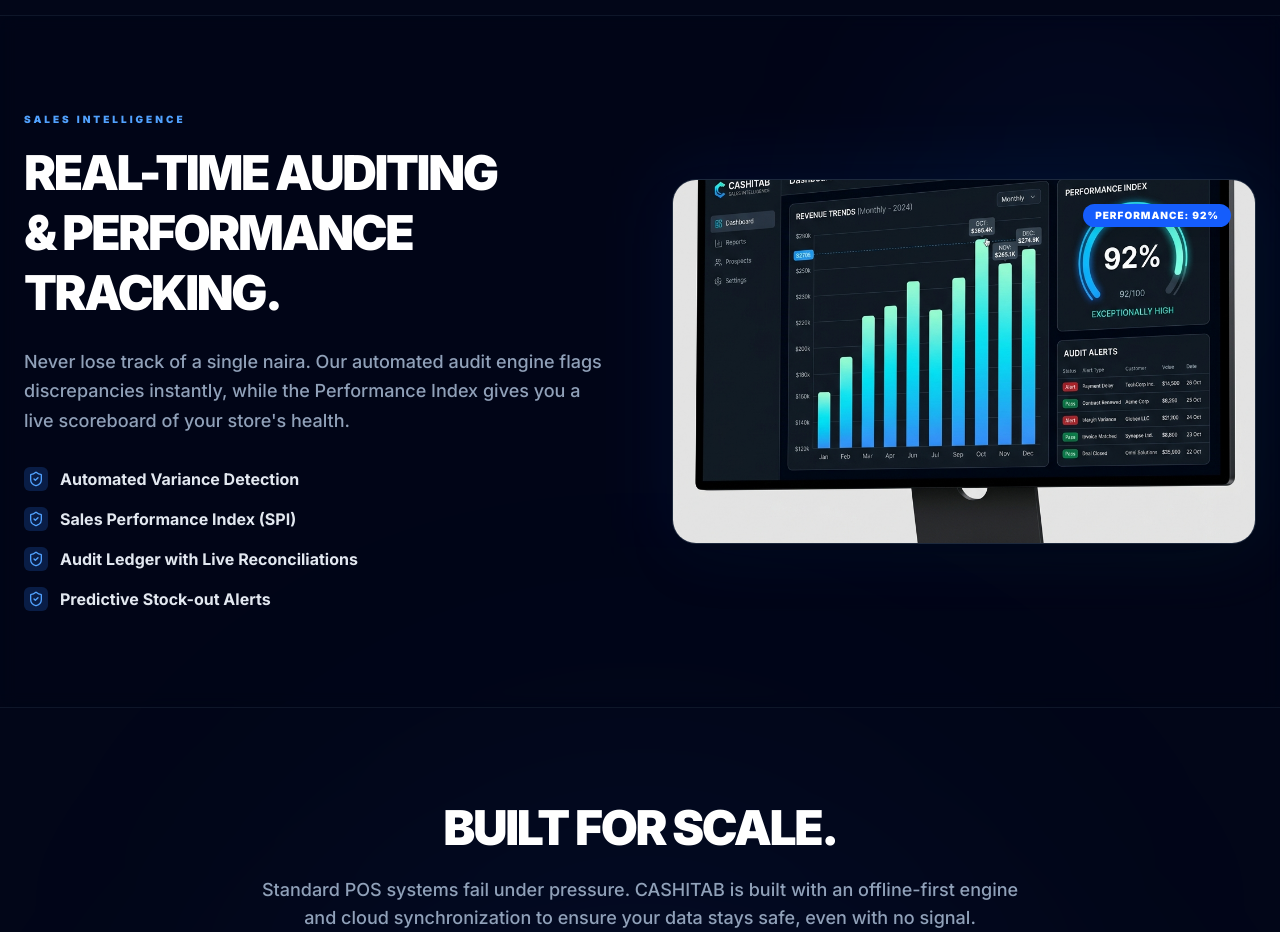
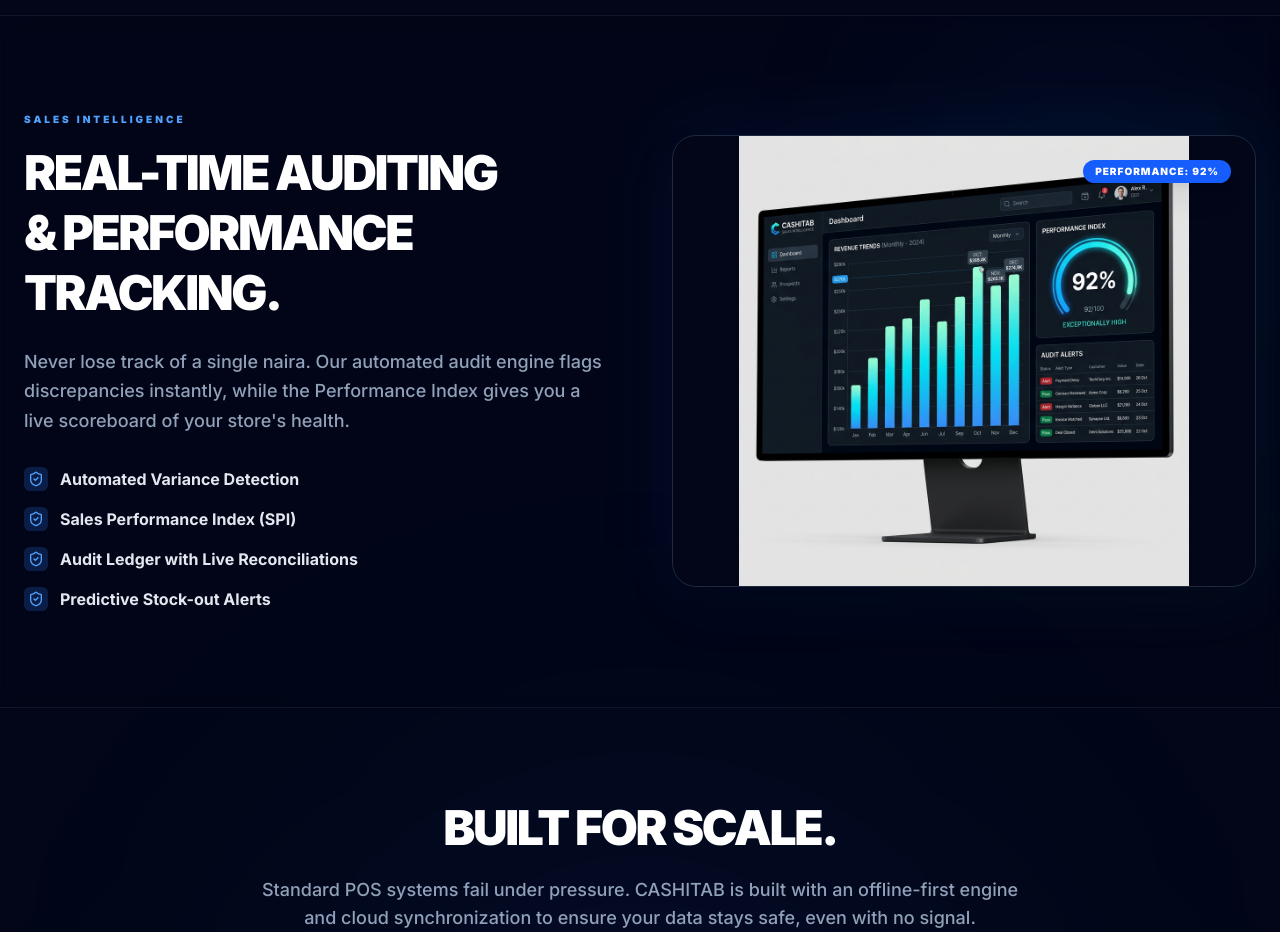
Before and after one commit to cashitabOrg/cashbook, a Next.js app: page / in a window 1280 px wide. Shown: the part 920-1852 px from the top of the page. Built offline with nearby package versions, Linux system fonts and the light colour scheme; no server answers.

Commit message:
Final Branding and UI Refinements: Fixed dashboard cropping and finalized CASHITAB typography.

```diff
--- a/app/page.tsx
+++ b/app/page.tsx
@@ -96,8 +96,8 @@
               </div>
               <div className="relative group">
                 <div className="absolute -inset-1 bg-gradient-to-r from-blue-600/20 to-cyan-600/20 rounded-3xl blur-2xl opacity-50 group-hover:opacity-100 transition duration-1000 group-hover:duration-200"></div>
-                <div className="relative bg-slate-900/50 backdrop-blur-xl border border-slate-800 rounded-3xl shadow-2xl overflow-hidden aspect-[16/10] flex items-center justify-center">
-                  <img src="/dashboard-mockup.png" alt="CASHITAB Intelligence Dashboard" className="w-full h-full object-cover" />
+                <div className="relative bg-slate-950 border border-slate-800 rounded-3xl shadow-2xl overflow-hidden flex items-center justify-center p-0">
+                  <img src="/dashboard-mockup.png" alt="CASHITAB Intelligence Dashboard" className="w-full h-auto object-contain max-h-[450px]" />
                   <div className="absolute top-6 right-6 bg-blue-600 text-white text-[10px] font-black px-3 py-1 rounded-full uppercase tracking-widest shadow-xl">Performance: 92%</div>
                 </div>
               </div>
```
